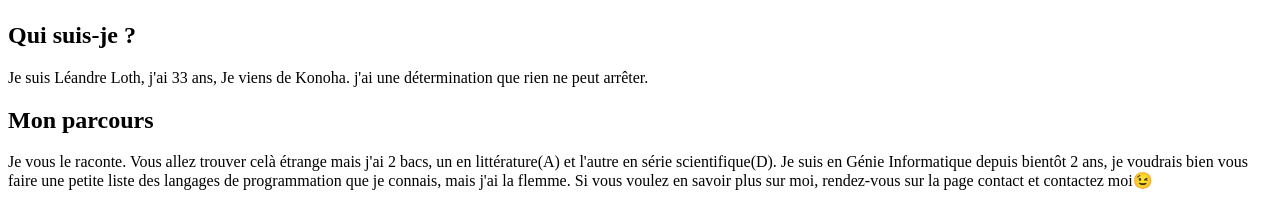
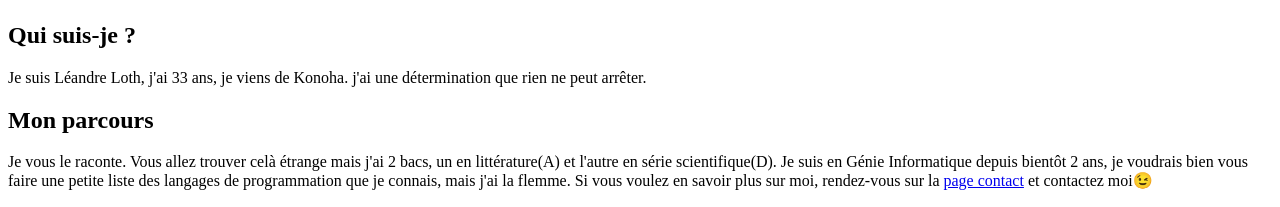
Before and after one commit to LeandreMampouele/Portfolio, a plain HTML site: page apropos.html in a window 1280 px wide. Shown: the part 1191-1398 px from the top of the page. Drawn offline with Linux system fonts and the light colour scheme.

```diff
--- a/apropos.html
+++ b/apropos.html
@@ -23,9 +23,9 @@
             <h1>À propos de moi</h1>
             <img src="images/profil.jpeg" alt="Portrait de Léandre Loth">
             <h2>Qui suis-je ?</h2>
-            <p>Je suis Léandre Loth, j'ai 33 ans, Je viens de Konoha. j'ai une détermination que rien ne peut arrêter.</p>
+            <p>Je suis Léandre Loth, j'ai 33 ans, je viens de Konoha. j'ai une détermination que rien ne peut arrêter.</p>
             <h2>Mon parcours</h2>
-            <p>Je vous le raconte. Vous allez trouver celà étrange mais j'ai 2 bacs, un en littérature(A) et l'autre en série scientifique(D). Je suis en Génie Informatique depuis bientôt 2 ans, je voudrais bien vous faire une petite liste des langages de programmation que je connais, mais j'ai la flemme. Si vous voulez en savoir plus sur moi, rendez-vous sur la page contact <a href="contact.html"></a> et contactez moi😉</p>
+            <p>Je vous le raconte. Vous allez trouver celà étrange mais j'ai 2 bacs, un en littérature(A) et l'autre en série scientifique(D). Je suis en Génie Informatique depuis bientôt 2 ans, je voudrais bien vous faire une petite liste des langages de programmation que je connais, mais j'ai la flemme. Si vous voulez en savoir plus sur moi, rendez-vous sur la <a href="contact.html">page contact</a> et contactez moi😉</p>
             <h2>Mes aspirations:</h2>
             <p>Je me vois bien devenir astronome, astronaute ou pilote. Mais en vrai ce que j'aime par-dessus tout c'est l'armée.</p>
         </section>
```
